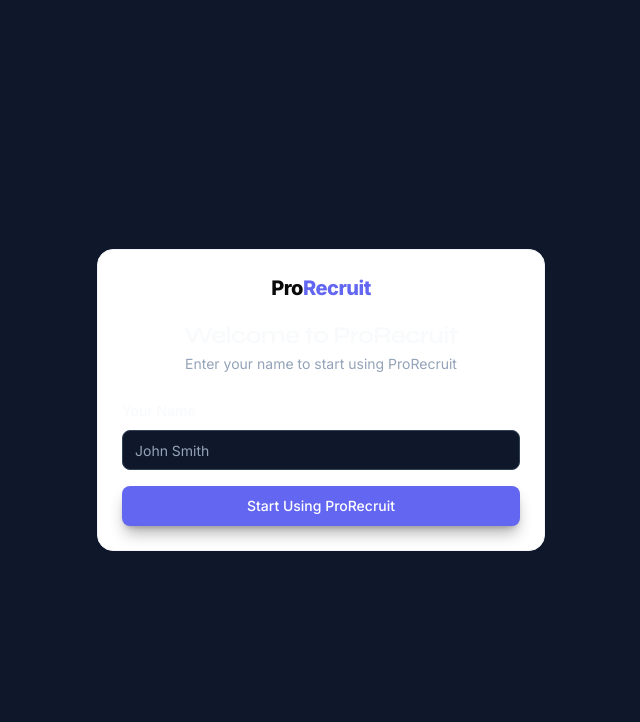
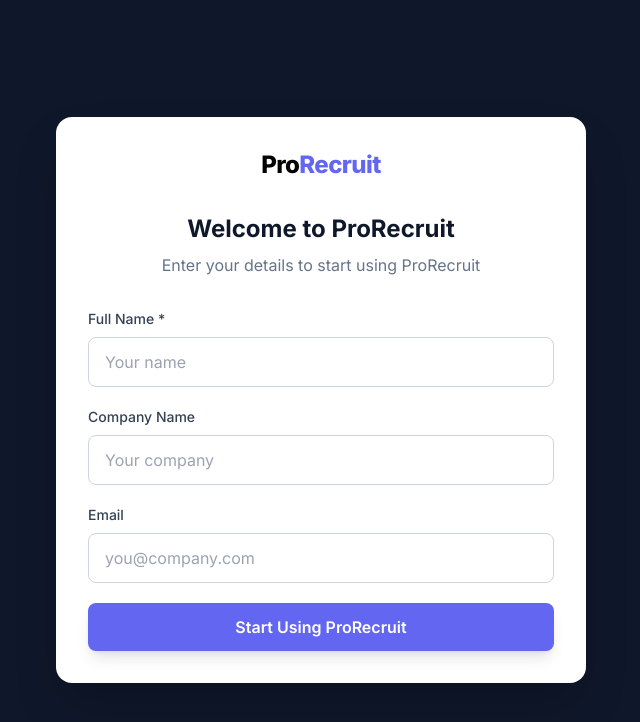
Before and after one commit to recruiter990/prorecruit, a Next.js app: page /login in a window 1280 px wide. Shown: the top 722 px of the page, without its empty margins (319-959 px from the left). Built offline with nearby package versions, Linux system fonts and the light colour scheme; no server answers.

Commit message:
Rename LoginPage to RegisterPage and update form

```diff
--- a/app/(auth)/login/page.tsx
+++ b/app/(auth)/login/page.tsx
@@ -2,106 +2,125 @@
 
 import { useState } from "react";
 import { useRouter } from "next/navigation";
-import { createClient } from "@/lib/supabase/client";
-import { Button } from "@/components/ui/button";
-import { Input } from "@/components/ui/input";
-import { Label } from "@/components/ui/label";
-import {
-  Card,
-  CardContent,
-  CardDescription,
-  CardHeader,
-  CardTitle,
-} from "@/components/ui/card";
-import { toast } from "sonner";
 
-export default function LoginPage() {
+export default function RegisterPage() {
+  const router = useRouter();
+
   const [name, setName] = useState("");
+  const [company, setCompany] = useState("");
+  const [email, setEmail] = useState("");
   const [loading, setLoading] = useState(false);
 
-  const router = useRouter();
-  const supabase = createClient();
-
-  const handleLogin = async (e: React.FormEvent) => {
+  const handleStart = (e: React.FormEvent) => {
     e.preventDefault();
 
-    const cleanName = name.trim();
-
-    if (!cleanName) {
-      toast.error("Please enter your name");
+    if (!name.trim()) {
+      alert("Please enter your name.");
       return;
     }
 
     setLoading(true);
 
-    const { error } = await supabase.auth.signInAnonymously({
-      options: {
-        data: {
-          full_name: cleanName,
-        },
-      },
-    });
+    // Store basic onboarding information locally.
+    // No Supabase Auth. No email/password account.
+    localStorage.setItem(
+      "prorecruit_profile",
+      JSON.stringify({
+        name: name.trim(),
+        company: company.trim(),
+        email: email.trim(),
+      })
+    );
 
-    setLoading(false);
-
-    if (error) {
-      console.error("Anonymous login error:", error);
-      toast.error(error.message);
-      return;
-    }
-
-    toast.success(`Welcome, ${cleanName}!`);
+    // Also keep the simple name value for older parts of the app.
+    localStorage.setItem("prorecruit_name", name.trim());
 
     router.push("/dashboard");
-    router.refresh();
   };
 
   return (
-    <div className="flex min-h-screen items-center justify-center bg-background p-4">
-      <Card className="w-full max-w-md">
-        <CardHeader className="text-center">
-          <div className="mx-auto mb-4">
-            <span className="font-extrabold text-xl tracking-tight">
-              <span style={{ color: "#0A0A0A" }}>Pro</span>
-              <span style={{ color: "#6366F1" }}>Recruit</span>
-            </span>
+    <div className="flex min-h-screen items-center justify-center bg-[#0f172a] p-4">
+      <div className="w-full max-w-[530px] rounded-2xl bg-white p-8 shadow-2xl">
+        <div className="mb-8 text-center">
+          <div className="mb-8 text-2xl font-extrabold tracking-tight">
+            <span className="text-black">Pro</span>
+            <span className="text-indigo-500">Recruit</span>
           </div>
 
-          <CardTitle className="font-heading">
+          <h1 className="text-2xl font-bold text-slate-900">
             Welcome to ProRecruit
-          </CardTitle>
+          </h1>
 
-          <CardDescription>
-            Enter your name to start using ProRecruit
-          </CardDescription>
-        </CardHeader>
+          <p className="mt-2 text-slate-500">
+            Enter your details to start using ProRecruit
+          </p>
+        </div>
 
-        <CardContent>
-          <form onSubmit={handleLogin} className="space-y-4">
-            <div className="space-y-2">
-              <Label htmlFor="name">Your Name</Label>
+        <form onSubmit={handleStart} className="space-y-5">
+          <div>
+            <label
+              htmlFor="name"
+              className="mb-2 block text-sm font-medium text-slate-700"
+            >
+              Full Name *
+            </label>
 
-              <Input
+            <input
               id="name"
               type="text"
-                placeholder="John Smith"
               value={name}
               onChange={(e) => setName(e.target.value)}
+              placeholder="Your name"
               required
-                autoComplete="name"
+              className="w-full rounded-lg border border-slate-300 bg-white px-4 py-3 text-slate-900 outline-none focus:border-indigo-500 focus:ring-2 focus:ring-indigo-100"
             />
           </div>
 
-            <Button
+          <div>
+            <label
+              htmlFor="company"
+              className="mb-2 block text-sm font-medium text-slate-700"
+            >
+              Company Name
+            </label>
+
+            <input
+              id="company"
+              type="text"
+              value={company}
+              onChange={(e) => setCompany(e.target.value)}
+              placeholder="Your company"
+              className="w-full rounded-lg border border-slate-300 bg-white px-4 py-3 text-slate-900 outline-none focus:border-indigo-500 focus:ring-2 focus:ring-indigo-100"
+            />
+          </div>
+
+          <div>
+            <label
+              htmlFor="email"
+              className="mb-2 block text-sm font-medium text-slate-700"
+            >
+              Email
+            </label>
+
+            <input
+              id="email"
+              type="email"
+              value={email}
+              onChange={(e) => setEmail(e.target.value)}
+              placeholder="you@company.com"
+              className="w-full rounded-lg border border-slate-300 bg-white px-4 py-3 text-slate-900 outline-none focus:border-indigo-500 focus:ring-2 focus:ring-indigo-100"
+            />
+          </div>
+
+          <button
             type="submit"
-              className="w-full"
             disabled={loading}
+            className="w-full rounded-lg bg-indigo-500 px-4 py-3 font-semibold text-white shadow-lg transition hover:bg-indigo-600 disabled:opacity-60"
           >
             {loading ? "Starting..." : "Start Using ProRecruit"}
-            </Button>
+          </button>
         </form>
-        </CardContent>
-      </Card>
+      </div>
     </div>
   );
 }
```
Lines whose indentation alone changed are shown as unchanged.
